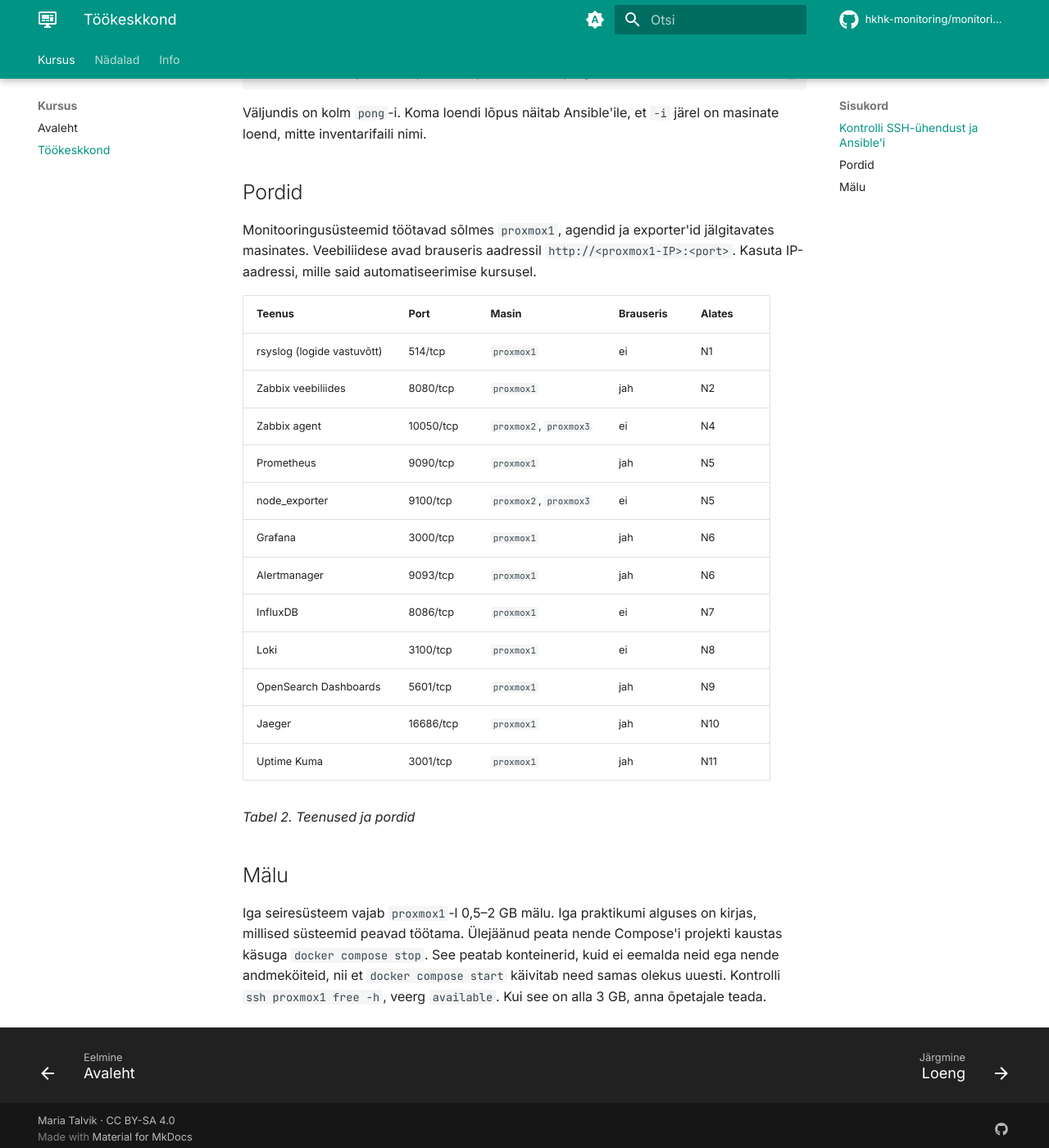
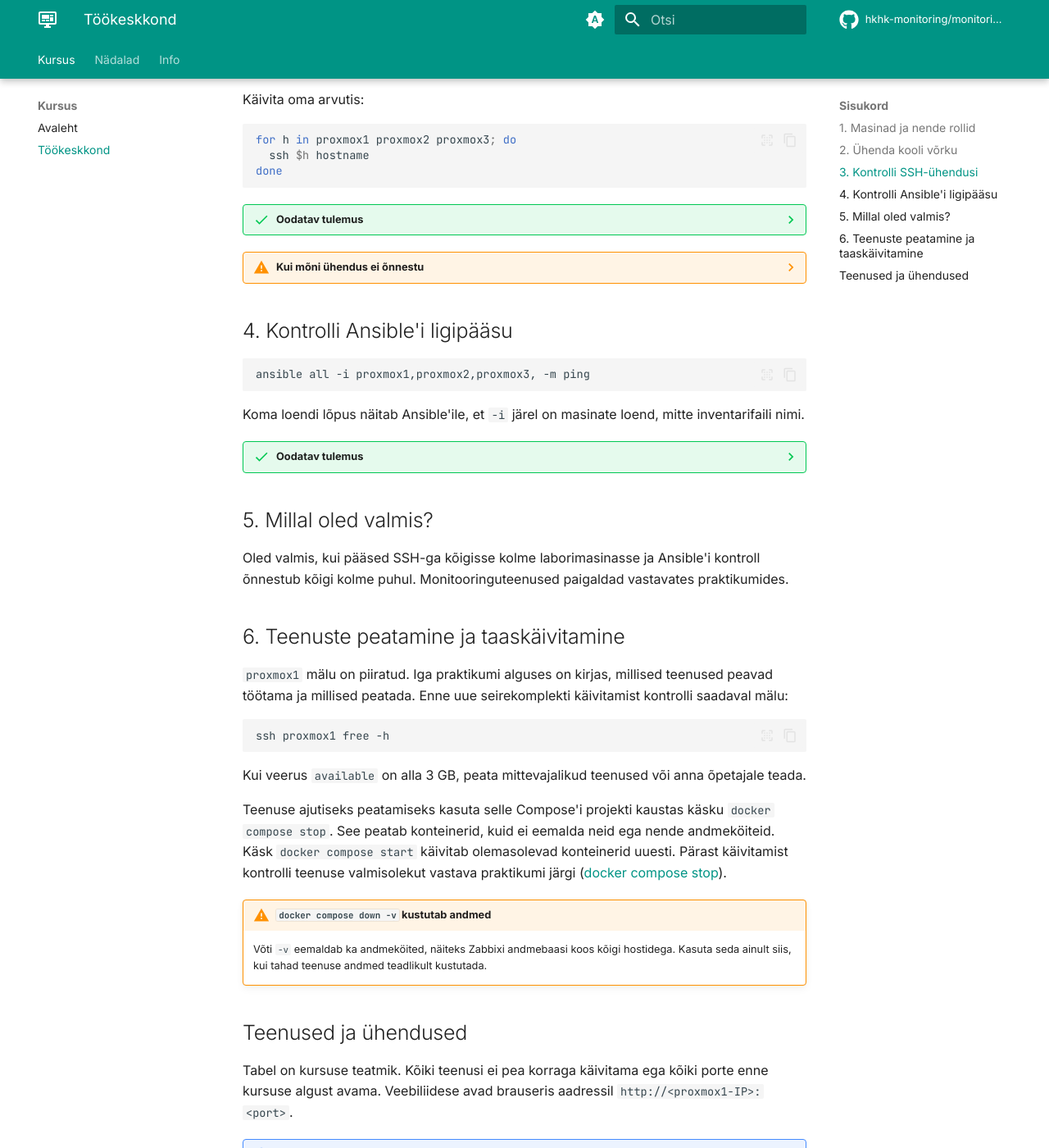
Before and after one commit to hkhk-monitoring/monitoring, an MkDocs documentation site: the page built from docs/kodulabor.md, in a window 1280 px wide and 1400 px high, scrolled down 785 px. Shown: the whole window at 82% size. Built offline with MkDocs 1.6.1 and Material for MkDocs 9.7.7, drawn with Linux system fonts in a browser that asks for light colours; comment, search, counter and statistics services are not loaded; some of the changed text lies outside the part shown.

Commit message:
Töökeskkond

````diff
--- a/docs/kodulabor.md
+++ b/docs/kodulabor.md
@@ -4,21 +4,27 @@
   - Monitooring
 ---
 
-# Töökeskkond
+# Töökeskkond ja eelkontroll
 
-Kasutad samu kolme Proxmoxi sõlme, mis automatiseerimise kursusel. Uut masinat ei ole vaja.
+Kasutad automatiseerimise kursusest tuttavaid laborimasinaid `proxmox1`, `proxmox2` ja `proxmox3`. Enne esimest praktikumi kontrolli VPN-i, SSH-ühendusi ja Ansible'i ligipääsu. Kui keskkond puudub, taasta see automatiseerimise kursuse [töökeskkonna juhendi](https://hkhk-automation.github.io/devops/kodulabor/) järgi.
+
+## 1. Masinad ja nende rollid
+
+`proxmox1`, `proxmox2` ja `proxmox3` on kooli Proxmoxis töötavad virtuaalmasinad (AlmaLinux 9). Nimed on SSH aliased sinu `~/.ssh/config`-is.
 
 | Masin | Roll |
 |---|---|
 | Sinu arvuti | VS Code, terminal, Ansible, Git, brauser |
 | `proxmox1` | keskserver: logiserver (rsyslog), seiresüsteemid (Docker Compose) |
-| `proxmox2`, `proxmox3` | jälgitavad masinad |
+| `proxmox2`, `proxmox3` | jälgitavad masinad: agendid ja exporter'id |
 
-*Tabel 1. Kes mida teeb*
+## 2. Ühenda kooli võrku
 
-## Kontrolli SSH-ühendust ja Ansible'i
+Koolis on laborimasinad otse kättesaadavad. Kodust töötades ühenda enne VPN. VPN-i profiili annab õpetaja.
 
-Kodust töötades ühenda enne VPN. Seejärel käivita oma arvutis:
+## 3. Kontrolli SSH-ühendusi
+
+Käivita oma arvutis:
 
 ```bash
 for h in proxmox1 proxmox2 proxmox3; do
@@ -26,35 +32,59 @@
 done
 ```
 
-Iga käsk väljastab masina hostinime ja parooli ei küsita, sest ühendus kasutab SSH-võtit. Kui mõni ühendus ei õnnestu, tee läbi automatiseerimise kursuse [1. nädala praktikum](https://hkhk-automation.github.io/devops/week01/lab/) (SSH-võti ja `~/.ssh/config`).
+??? success "Oodatav tulemus"
+    Iga käsk väljastab masina hostinime. Parooli ei küsita, sest ühendus kasutab SSH-võtit.
+
+??? warning "Kui mõni ühendus ei õnnestu"
+    Kontrolli, et VPN on ühendatud. Seejärel tee läbi automatiseerimise kursuse [1. nädala praktikum](https://hkhk-automation.github.io/devops/week01/lab/) (SSH-võti ja `~/.ssh/config`). Ära jätka enne, kui kõik kolm ühendust töötavad.
+
+## 4. Kontrolli Ansible'i ligipääsu
 
 ```bash
 ansible all -i proxmox1,proxmox2,proxmox3, -m ping
 ```
 
-Väljundis on kolm `pong`-i. Koma loendi lõpus näitab Ansible'ile, et `-i` järel on masinate loend, mitte inventarifaili nimi.
+Koma loendi lõpus näitab Ansible'ile, et `-i` järel on masinate loend, mitte inventarifaili nimi.
 
-## Pordid
+??? success "Oodatav tulemus"
+    Väljundis on kolm rida olekuga `SUCCESS` ja `"ping": "pong"`.
 
-Monitooringusüsteemid töötavad sõlmes `proxmox1`, agendid ja exporter'id jälgitavates masinates. Veebiliidese avad brauseris aadressil `http://<proxmox1-IP>:<port>`. Kasuta IP-aadressi, mille said automatiseerimise kursusel.
+## 5. Millal oled valmis?
 
-| Teenus | Port | Masin | Brauseris | Alates |
-|---|---|---|---|---|
-| rsyslog (logide vastuvõtt) | 514/tcp | `proxmox1` | ei | N1 |
-| Zabbix veebiliides | 8080/tcp | `proxmox1` | jah | N2 |
-| Zabbix agent | 10050/tcp | `proxmox2`, `proxmox3` | ei | N4 |
-| Prometheus | 9090/tcp | `proxmox1` | jah | N5 |
-| node_exporter | 9100/tcp | `proxmox2`, `proxmox3` | ei | N5 |
-| Grafana | 3000/tcp | `proxmox1` | jah | N6 |
-| Alertmanager | 9093/tcp | `proxmox1` | jah | N6 |
-| InfluxDB | 8086/tcp | `proxmox1` | ei | N7 |
-| Loki | 3100/tcp | `proxmox1` | ei | N8 |
-| OpenSearch Dashboards | 5601/tcp | `proxmox1` | jah | N9 |
-| Jaeger | 16686/tcp | `proxmox1` | jah | N10 |
-| Uptime Kuma | 3001/tcp | `proxmox1` | jah | N11 |
+Oled valmis, kui pääsed SSH-ga kõigisse kolme laborimasinasse ja Ansible'i kontroll õnnestub kõigi kolme puhul. Monitooringuteenused paigaldad vastavates praktikumides.
 
-*Tabel 2. Teenused ja pordid*
+## 6. Teenuste peatamine ja taaskäivitamine
 
-## Mälu
+`proxmox1` mälu on piiratud. Iga praktikumi alguses on kirjas, millised teenused peavad töötama ja millised peatada. Enne uue seirekomplekti käivitamist kontrolli saadaval mälu:
 
-Iga seiresüsteem vajab `proxmox1`-l 0,5–2 GB mälu. Iga praktikumi alguses on kirjas, millised süsteemid peavad töötama. Ülejäänud peata nende Compose'i projekti kaustas käsuga `docker compose stop`. See peatab konteinerid, kuid ei eemalda neid ega nende andmeköiteid, nii et `docker compose start` käivitab need samas olekus uuesti. Kontrolli `ssh proxmox1 free -h`, veerg `available`. Kui see on alla 3 GB, anna õpetajale teada.
+```bash
+ssh proxmox1 free -h
+```
+
+Kui veerus `available` on alla 3 GB, peata mittevajalikud teenused või anna õpetajale teada.
+
+Teenuse ajutiseks peatamiseks kasuta selle Compose'i projekti kaustas käsku `docker compose stop`. See peatab konteinerid, kuid ei eemalda neid ega nende andmeköiteid. Käsk `docker compose start` käivitab olemasolevad konteinerid uuesti. Pärast käivitamist kontrolli teenuse valmisolekut vastava praktikumi järgi ([docker compose stop](https://docs.docker.com/reference/cli/docker/compose/stop/)).
+
+!!! warning "`docker compose down -v` kustutab andmed"
+    Võti `-v` eemaldab ka andmeköited, näiteks Zabbixi andmebaasi koos kõigi hostidega. Kasuta seda ainult siis, kui tahad teenuse andmed teadlikult kustutada.
+
+## Teenused ja ühendused
+
+Tabel on kursuse teatmik. Kõiki teenusi ei pea korraga käivitama ega kõiki porte enne kursuse algust avama. Veebiliidese avad brauseris aadressil `http://<proxmox1-IP>:<port>`.
+
+??? note "Tabel 1. Teenused, pordid ja kes ühendub"
+    | Teenus | Sihtmasin | Sihtport | Kes ühendub | Alates |
+    |---|---|---|---|---|
+    | rsyslog, logide vastuvõtt | `proxmox1` | 514/tcp | `proxmox2` ja `proxmox3` rsyslog | N1 |
+    | Zabbixi veebiliides | `proxmox1` | 8080/tcp | sinu brauser | N2 |
+    | Zabbixi passiivsed kontrollid | `proxmox2`, `proxmox3` | 10050/tcp | Zabbixi server | N4 |
+    | Zabbixi aktiivsed kontrollid | `proxmox1` | 10051/tcp | `proxmox3` agent | N4 |
+    | Prometheus | `proxmox1` | 9090/tcp | sinu brauser | N5 |
+    | node_exporter | `proxmox2`, `proxmox3` | 9100/tcp | Prometheus | N5 |
+    | Grafana | `proxmox1` | 3000/tcp | sinu brauser | N6 |
+    | Alertmanager | `proxmox1` | 9093/tcp | sinu brauser, Prometheus | N6 |
+    | InfluxDB | `proxmox1` | 8086/tcp | Telegraf | N7 |
+    | Loki | `proxmox1` | 3100/tcp | Grafana Alloy | N8 |
+    | OpenSearch Dashboards | `proxmox1` | 5601/tcp | sinu brauser | N9 |
+    | Jaeger | `proxmox1` | 16686/tcp | sinu brauser | N10 |
+    | Uptime Kuma | `proxmox1` | 3001/tcp | sinu brauser | N11 |
````
